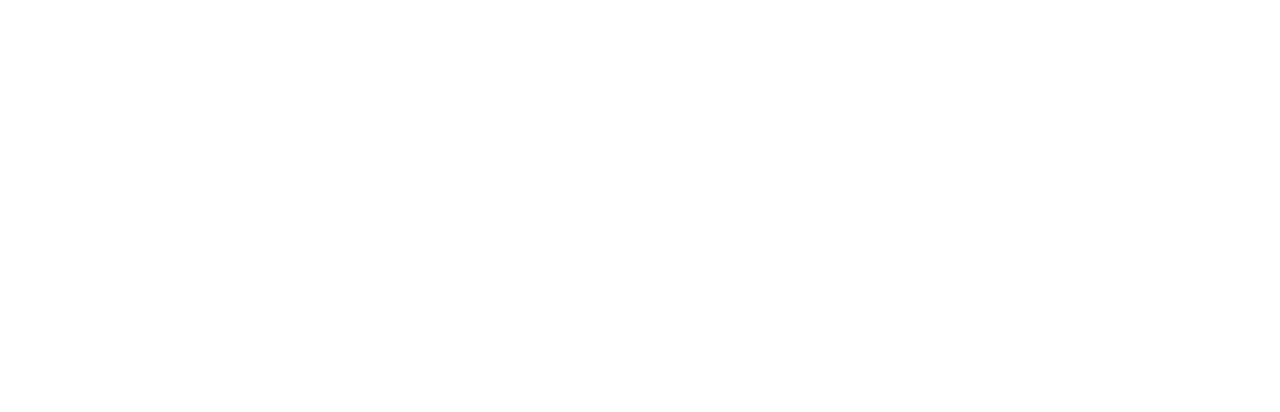
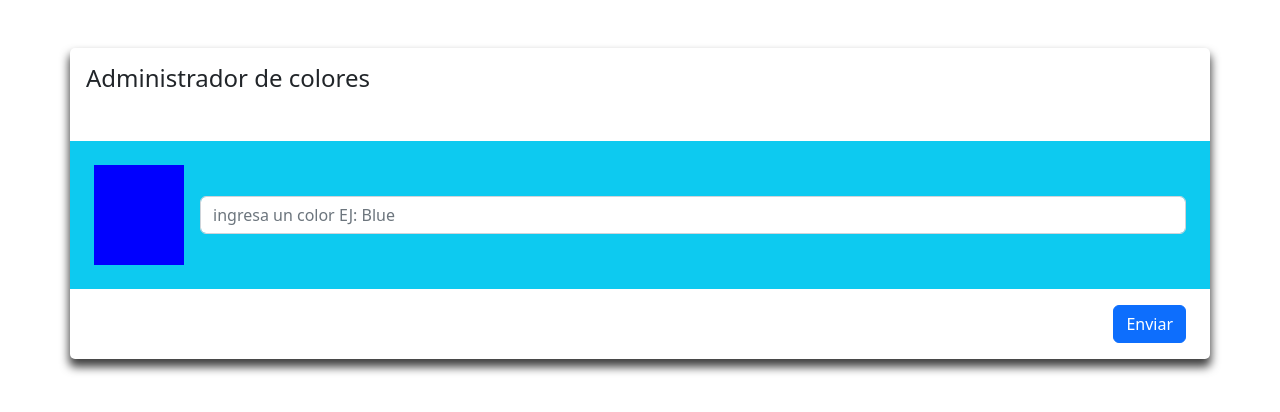
Before and after one commit to Fedreric/practicaReact-6, a React (Vite) app: page / in a window 1280 px wide. Shown: the top 412 px of the page. Built offline with nearby package versions, Linux system fonts and the light colour scheme.

Commit message:
Se agrega el maquetado del administrador de colores

```diff
--- a/src/App.css
+++ b/src/App.css
@@ -0,0 +1,12 @@
+.contendor{
+  border-radius:5px ;
+  box-shadow: 0px 7px 10px 1px rgba(0, 0, 0, 0.75);
+}
+.caja{
+  height: 100px;
+  width: 100px;
+  background-color: blue;
+}
+.boton{
+  right: 10px;
+}
--- a/src/App.jsx
+++ b/src/App.jsx
@@ -1,8 +1,10 @@
 import 'bootstrap/dist/css/bootstrap.min.css';
+import AdministradorColor from './components/AdministradorColor';
+import './App.css'
 function App() {
   return (
     <>
-
+     <AdministradorColor></AdministradorColor>
     </>
   )
 }
--- a/src/components/AdministradorColor.jsx
+++ b/src/components/AdministradorColor.jsx
@@ -0,0 +1,22 @@
+import { Container, Button, Form } from "react-bootstrap";
+
+const AdministradorColor = () => {
+  return (
+      <Container className="my-5 p-0 contendor">
+        <h2 className="display-6 fs-4 ps-3 pt-3">Administrador de colores</h2>
+        <Form className="my-5">
+          <Form.Group className="p-4 d-flex align-items-center bg-info" controlId="formBasicEmail">
+            <div className="caja"></div>
+            <Form.Control type="text" placeholder="ingresa un color EJ: Blue" className="w-100 ms-3"/>
+          </Form.Group>
+          <div className="d-flex justify-content-end">
+            <Button variant="primary" type="submit" className="mx-4 my-3">
+              Enviar
+            </Button>
+          </div>
+        </Form>
+      </Container>
+  );
+};
+
+export default AdministradorColor;
```
